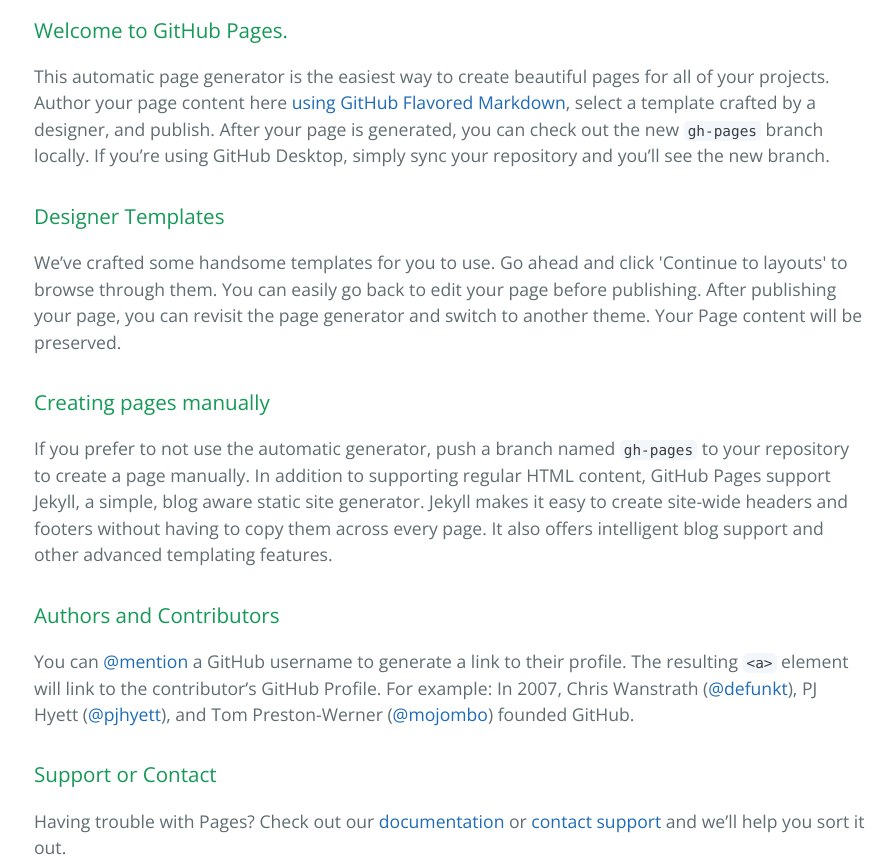
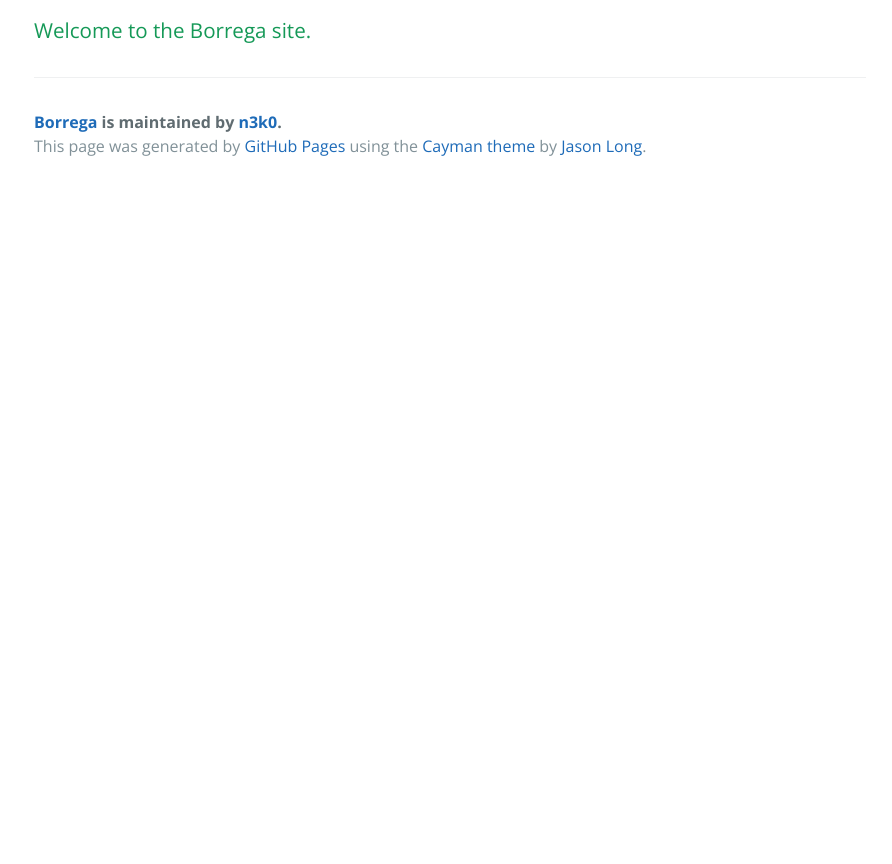
Before and after one commit to n3k0/borrega, a plain HTML site: page index.html in a window 1280 px wide. Shown: the part 400-1264 px from the top of the page, without its empty margins (190-1082 px from the left). After the commit the page ends 800 px from the top, so only its background shows below. Drawn offline with nearby package versions, Linux system fonts and the light colour scheme.

```diff
--- a/index.html
+++ b/index.html
@@ -20,29 +20,7 @@
 
     <section class="main-content">
       <h3>
-<a id="welcome-to-github-pages" class="anchor" href="#welcome-to-github-pages" aria-hidden="true"><span aria-hidden="true" class="octicon octicon-link"></span></a>Welcome to GitHub Pages.</h3>
-
-<p>This automatic page generator is the easiest way to create beautiful pages for all of your projects. Author your page content here <a href="https://guides.github.com/features/mastering-markdown/">using GitHub Flavored Markdown</a>, select a template crafted by a designer, and publish. After your page is generated, you can check out the new <code>gh-pages</code> branch locally. If you’re using GitHub Desktop, simply sync your repository and you’ll see the new branch.</p>
-
-<h3>
-<a id="designer-templates" class="anchor" href="#designer-templates" aria-hidden="true"><span aria-hidden="true" class="octicon octicon-link"></span></a>Designer Templates</h3>
-
-<p>We’ve crafted some handsome templates for you to use. Go ahead and click 'Continue to layouts' to browse through them. You can easily go back to edit your page before publishing. After publishing your page, you can revisit the page generator and switch to another theme. Your Page content will be preserved.</p>
-
-<h3>
-<a id="creating-pages-manually" class="anchor" href="#creating-pages-manually" aria-hidden="true"><span aria-hidden="true" class="octicon octicon-link"></span></a>Creating pages manually</h3>
-
-<p>If you prefer to not use the automatic generator, push a branch named <code>gh-pages</code> to your repository to create a page manually. In addition to supporting regular HTML content, GitHub Pages support Jekyll, a simple, blog aware static site generator. Jekyll makes it easy to create site-wide headers and footers without having to copy them across every page. It also offers intelligent blog support and other advanced templating features.</p>
-
-<h3>
-<a id="authors-and-contributors" class="anchor" href="#authors-and-contributors" aria-hidden="true"><span aria-hidden="true" class="octicon octicon-link"></span></a>Authors and Contributors</h3>
-
-<p>You can <a href="https://github.com/blog/821" class="user-mention">@mention</a> a GitHub username to generate a link to their profile. The resulting <code>&lt;a&gt;</code> element will link to the contributor’s GitHub Profile. For example: In 2007, Chris Wanstrath (<a href="https://github.com/defunkt" class="user-mention">@defunkt</a>), PJ Hyett (<a href="https://github.com/pjhyett" class="user-mention">@pjhyett</a>), and Tom Preston-Werner (<a href="https://github.com/mojombo" class="user-mention">@mojombo</a>) founded GitHub.</p>
-
-<h3>
-<a id="support-or-contact" class="anchor" href="#support-or-contact" aria-hidden="true"><span aria-hidden="true" class="octicon octicon-link"></span></a>Support or Contact</h3>
-
-<p>Having trouble with Pages? Check out our <a href="https://help.github.com/pages">documentation</a> or <a href="https://github.com/contact">contact support</a> and we’ll help you sort it out.</p>
+<a id="welcome-to-the-borrega-site" class="anchor" href="#welcome-to-the-borrega-site" aria-hidden="true"><span aria-hidden="true" class="octicon octicon-link"></span></a>Welcome to the Borrega site.</h3>
 
       <footer class="site-footer">
         <span class="site-footer-owner"><a href="https://github.com/n3k0/borrega">Borrega</a> is maintained by <a href="https://github.com/n3k0">n3k0</a>.</span>
```
Also changed, not shown: params.json (+1 -1 lines).
